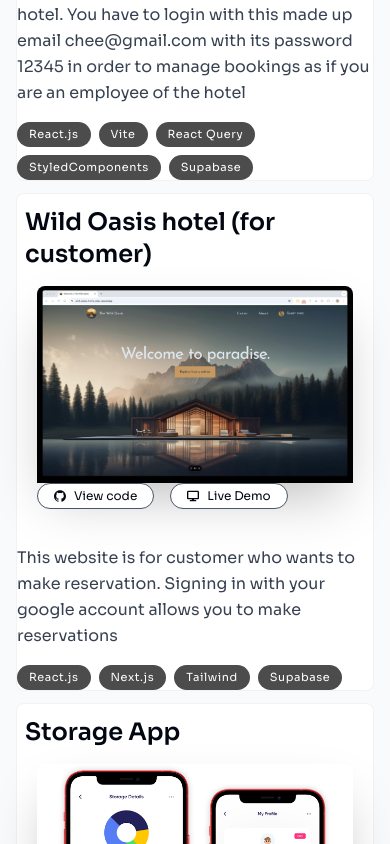
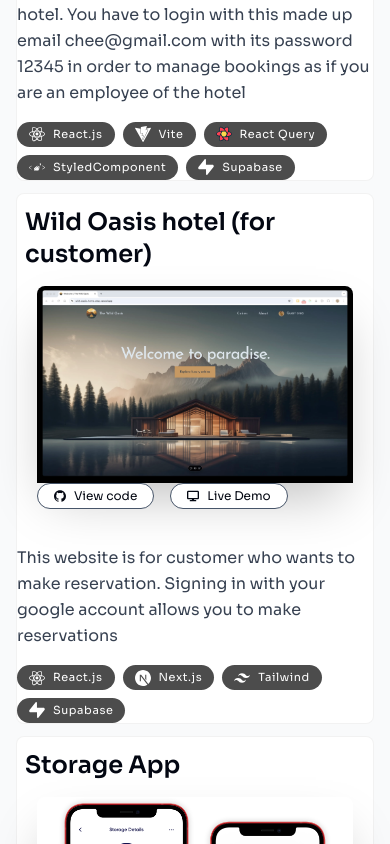
Before and after one commit to keeratipong4/portfolio-keeratipong, a Next.js app: page / in a window 390 px wide. Shown: the part 1800-2644 px from the top of the page. Built offline with nearby package versions, Linux system fonts and the light colour scheme.

Commit message:
edit data.js and projectCard.js

```diff
--- a/components/ProjectCard.js
+++ b/components/ProjectCard.js
@@ -5,6 +5,7 @@ import Image from "next/image";
 import { motion, useScroll, useTransform } from "framer-motion";
 import { SiGithub } from "react-icons/si";
 import { FaDisplay } from "react-icons/fa6";
+import { colorMap, iconMap } from "@/lib/logoMaping";
 
 export default function Project({
   title,
@@ -29,7 +30,7 @@ export default function Project({
         scale: scaleProgess,
         opacity: opacityProgess,
       }}
-      className="group mb-3 last:mb-0 sm:mb-8 "
+      className="group mb-3 last:mb-0 sm:mb-8"
     >
       <section className="relative max-w-[48rem] rounded-lg border border-black/5 bg-white transition hover:bg-gray-200 dark:bg-white/10 dark:text-white dark:hover:bg-white/20 sm:grid sm:h-[20rem] sm:grid-cols-2 sm:gap-4 sm:pl-8 sm:pr-8">
         {/* <!-- Title --> */}
@@ -71,14 +72,34 @@ export default function Project({
             {description}
           </p>
           <ul className="mt-4 flex flex-wrap gap-2 sm:mt-auto">
-            {tags.map((tag, index) => (
-              <li
-                className="rounded-full bg-black/[0.7] px-3 py-1 text-[0.7rem] tracking-wider text-white dark:text-white/70"
-                key={index}
-              >
-                {tag}
-              </li>
-            ))}
+            {tags.map((tag, index) => {
+              const Icon = iconMap[tag];
+              const color = colorMap[tag];
+
+              return (
+                <li
+                  key={index}
+                  className="flex items-center rounded-full bg-black/[0.7] px-3 py-1 text-[0.7rem] tracking-wider text-white dark:text-white/70"
+                >
+                  {Icon ? (
+                    <Icon className={`h-4 w-4 ${color}`} />
+                  ) : (
+                    <span className="flex h-4 w-4 items-center justify-center text-[0.6rem] font-bold">
+                      {tag.charAt(0)}
+                    </span>
+                  )}
+                  <motion.span
+                    className="ml-2 hidden sm:inline-block"
+                    initial={{ opacity: 0, width: 0 }}
+                    whileHover={{ opacity: 1, width: "auto" }}
+                    transition={{ duration: 0.3 }}
+                  >
+                    {tag}
+                  </motion.span>
+                  <span className="ml-2 sm:hidden">{tag}</span>
+                </li>
+              );
+            })}
           </ul>
         </div>
       </section>
--- a/lib/data.js
+++ b/lib/data.js
@@ -26,7 +26,7 @@ export const projectsData = [
     title: "Wild Oasis hotel (for employee)",
     description:
       "This website is for internal employees of the hotel. You have to login with this made up email chee@gmail.com with its password 12345 in order to manage bookings as if you are an employee of the hotel",
-    tags: ["React.js", "Vite", "React Query", "StyledComponents", "Supabase"],
+    tags: ["React.js", "Vite", "React Query", "StyledComponent", "Supabase"],
     imageUrl: "/wild-oasis-employee-desktop.png",
     repo: "https://github.com/keeratipong4/17-the-wild-oasis.git",
     liveDemo: "https://wild-oasis-for-employee.vercel.app/",
@@ -44,7 +44,7 @@ export const projectsData = [
     title: "Storage App",
     description:
       "Lorem ipsum dolor sit amet, consectetur adipiscing elit, sed do eiusmod tempor incididunt ut labore et dolore magna aliqua.",
-    tags: ["React", "Next.js", "MongoDB", "Tailwind", "NodeJS"],
+    tags: ["React.js", "Next.js", "Tailwind", "Node.js"],
     imageUrl: "/image3.png",
     repo: "https://www.google.com",
     liveDemo: "",
@@ -53,7 +53,7 @@ export const projectsData = [
     title: "Missio Theme",
     description:
       "Lorem ipsum dolor sit amet, consectetur adipiscing elit, sed do eiusmod tempor incididunt ut labore et dolore magna aliqua.",
-    tags: ["React", "Next.js", "MongoDB", "Tailwind", "NodeJS"],
+    tags: ["React", "Next.js", "Tailwind", "Node.js"],
     imageUrl: "/image4.png",
     repo: "https://www.google.com",
     liveDemo: "",
--- a/lib/logoMaping.js
+++ b/lib/logoMaping.js
@@ -15,6 +15,7 @@ import {
   SiMysql,
   SiSocketdotio,
   SiStyledcomponents,
+  SiVite,
 } from "react-icons/si";
 import ReactQueryLogo from "./ReacyQueryLogo";
 
@@ -37,7 +38,8 @@ export const iconMap = {
   "Express.js": SiExpress,
   MySQL: SiMysql,
   "Socket.io": SiSocketdotio,
-  Styledcomponent: SiStyledcomponents,
+  StyledComponent: SiStyledcomponents,
+  Vite: SiVite,
 };
 
 export const colorMap = {
@@ -59,5 +61,6 @@ export const colorMap = {
   "Express.js": "text-[#000000] dark:text-white",
   MySQL: "text-[#4479A1]",
   "Socket.io": "text-[#010101] dark:text-white",
-  Styledcomponent: "",
+  StyledComponent: "",
+  Vite: "",
 };
```
